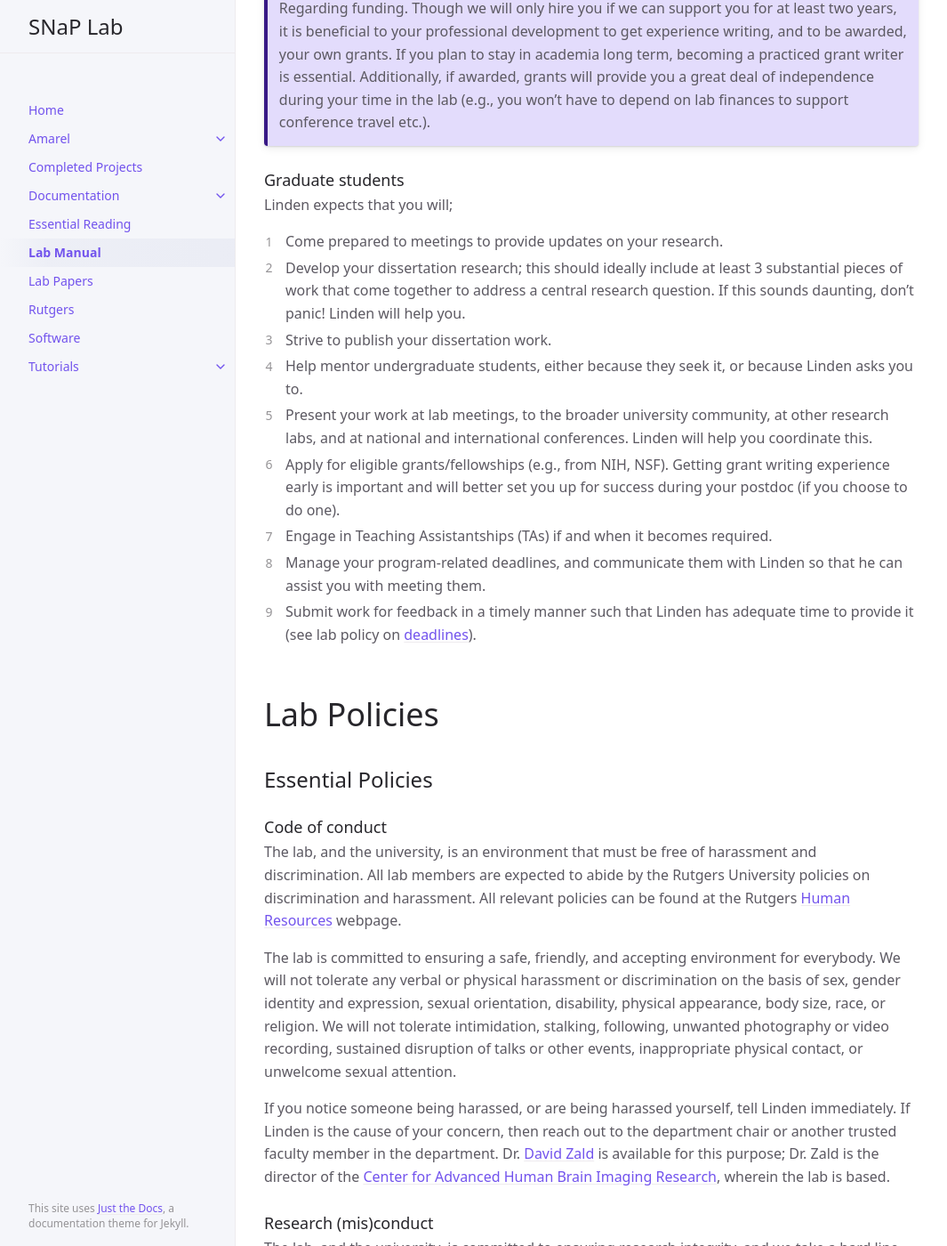
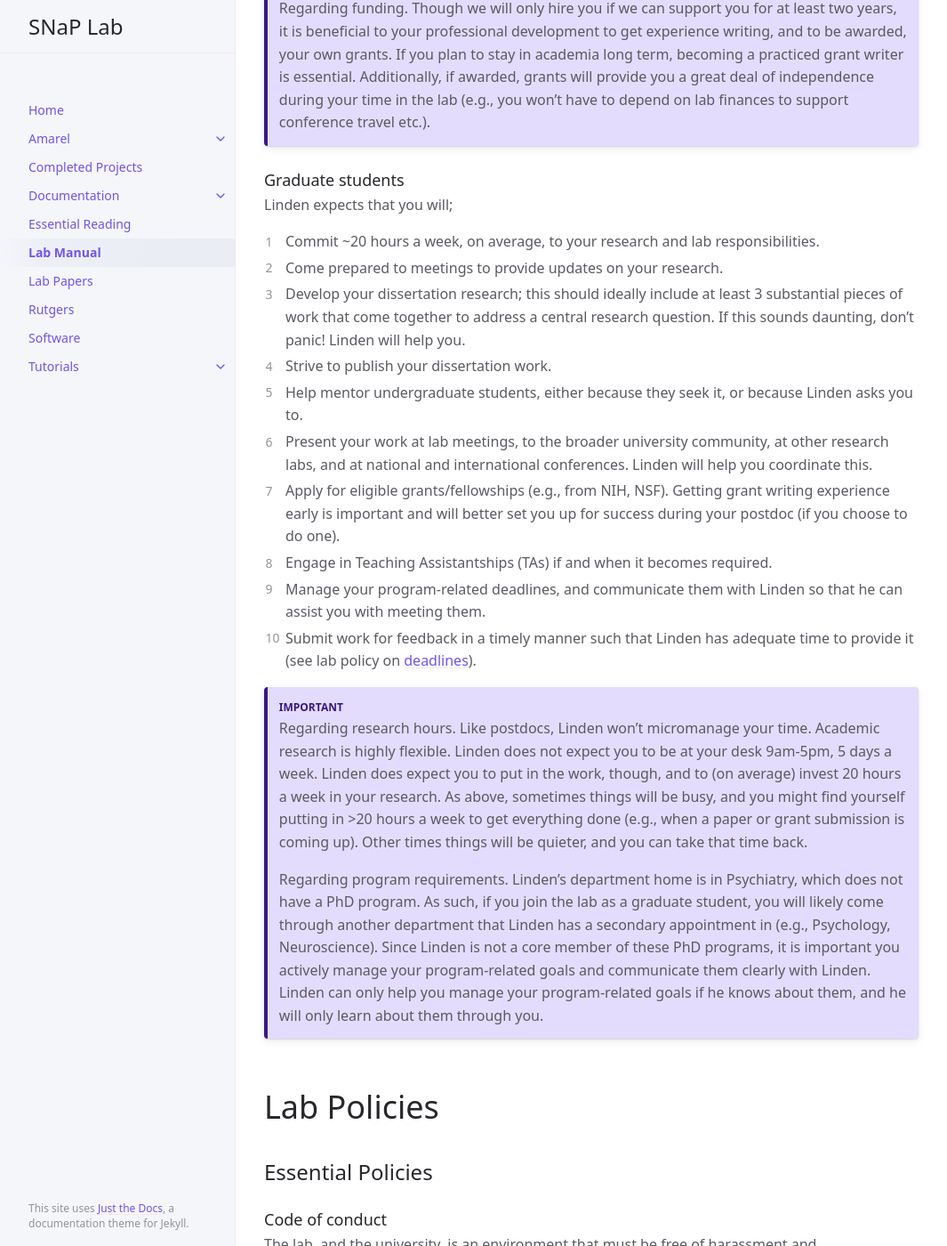
Before and after one commit to LindenParkesLab/snaplab.github.io, a Jekyll site: the page built from docs/lab_manual/index.md, in a window 1280 px wide and 1400 px high, scrolled down 6163 px. Shown: the whole window at 89% size, without its empty margins (107-1172 px from the left). Built offline with Jekyll 4.4.1, drawn with Linux system fonts in a browser that asks for light colours; cached includes are drawn as plain includes.

Commit message:
small change to PhD student expectations

```diff
--- a/docs/lab_manual/index.md
+++ b/docs/lab_manual/index.md
@@ -125,15 +125,24 @@ Linden expects that you will;
 ### Graduate students
 Linden expects that you will;
 
-1. Come prepared to meetings to provide updates on your research.
-2. Develop your dissertation research; this should ideally include at least 3 substantial pieces of work that come together to address a central research question. If this sounds daunting, don't panic! Linden will help you.
-3. Strive to publish your dissertation work.
-4. Help mentor undergraduate students, either because they seek it, or because Linden asks you to.
-5. Present your work at lab meetings, to the broader university community, at other research labs, and at national and international conferences. Linden will help you coordinate this.
-6. Apply for eligible grants/fellowships (e.g., from NIH, NSF). Getting grant writing experience early is important and will better set you up for success during your postdoc (if you choose to do one).
-7. Engage in Teaching Assistantships (TAs) if and when it becomes required.
-8. Manage your program-related deadlines, and communicate them with Linden so that he can assist you with meeting them.
-9. Submit work for feedback in a timely manner such that Linden has adequate time to provide it (see lab policy on [deadlines](#deadlines)).
+1. Commit ~20 hours a week, on average, to your research and lab responsibilities.
+2. Come prepared to meetings to provide updates on your research.
+3. Develop your dissertation research; this should ideally include at least 3 substantial pieces of work that come together to address a central research question. If this sounds daunting, don't panic! Linden will help you.
+4. Strive to publish your dissertation work.
+5. Help mentor undergraduate students, either because they seek it, or because Linden asks you to.
+6. Present your work at lab meetings, to the broader university community, at other research labs, and at national and international conferences. Linden will help you coordinate this.
+7. Apply for eligible grants/fellowships (e.g., from NIH, NSF). Getting grant writing experience early is important and will better set you up for success during your postdoc (if you choose to do one).
+8. Engage in Teaching Assistantships (TAs) if and when it becomes required.
+9. Manage your program-related deadlines, and communicate them with Linden so that he can assist you with meeting them.
+10. Submit work for feedback in a timely manner such that Linden has adequate time to provide it (see lab policy on [deadlines](#deadlines)).
+
+{: .note-title }
+> Important
+>
+> Regarding research hours. Like postdocs, Linden won't micromanage your time. Academic research is highly flexible. Linden does not expect you to be at your desk 9am-5pm, 5 days a week. Linden does expect you to put in the work, though, and to (on average) invest 20 hours a week in your research. As above, sometimes things will be busy, and you might find yourself putting in >20 hours a week to get everything done (e.g., when a paper or grant submission is coming up). Other times things will be quieter, and you can take that time back.
+>
+> Regarding program requirements. Linden's department home is in Psychiatry, which does not have a PhD program. As such, if you join the lab as a graduate student, you will likely come through another department that Linden has a secondary appointment in (e.g., Psychology, Neuroscience). Since Linden is not a core member of these PhD programs, it is important you actively manage your program-related goals and communicate them clearly with Linden. Linden can only help you manage your program-related goals if he knows about them, and he will only learn about them through you.
+>
 
 # Lab Policies
 
```
